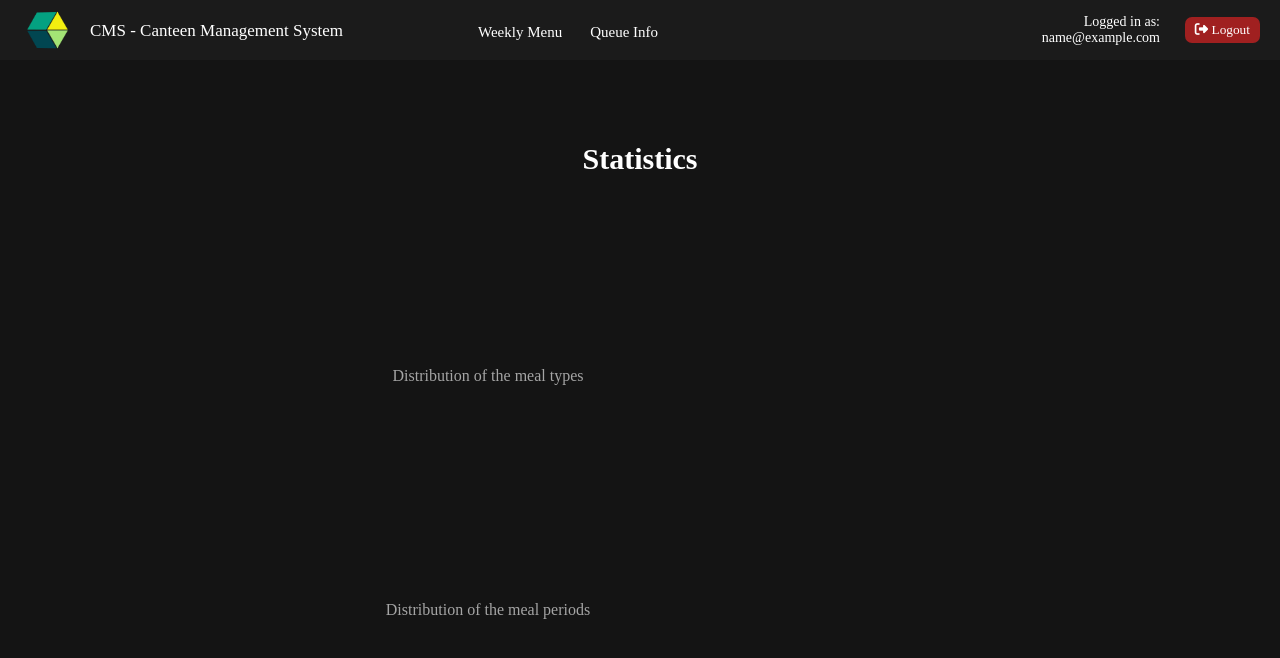
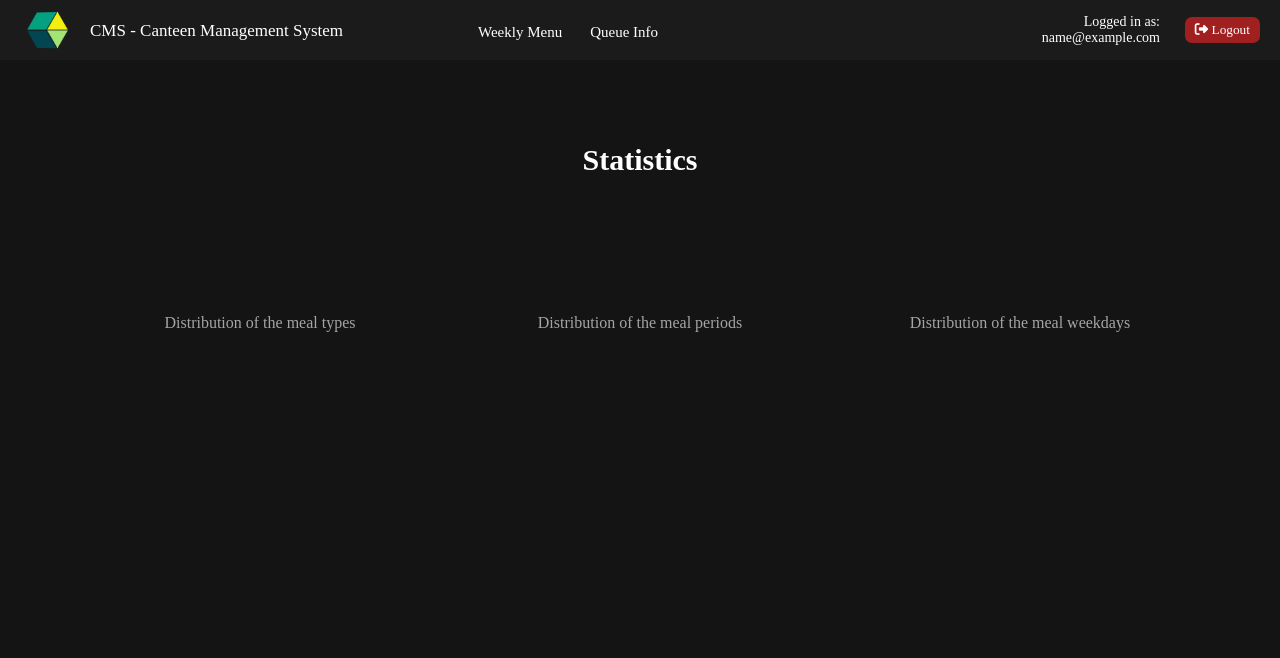
Before and after one commit to Asuryu/GPS, a Flask app: template src/templates/statistics.html in a window 1280 px wide. Shown: the top 658 px of the page. Run offline with Flask 2, Linux system fonts and the light colour scheme; data comes from the database, SQL or seed files in the repository; the template is opened without the code that fills it: most values are stand-ins (such as "Sample title", 1, 10 or a date in 2020); a map, chart or similar area stays blank; some libraries are stand-ins or nearby versions; some web fonts are replaced.

Commit message:
Adding new statistic
Show intents based in the days of the week

```diff
--- a/src/app.py
+++ b/src/app.py
@@ -170,7 +170,8 @@ def statistics():
 def get_statistics():
     meal_types = generate_statistics_for_meal_types() # Generate the statistics for the meal types
     meal_periods = generate_statistics_for_meal_periods() # Generate the statistics for the meal periods
-    return { "meal_types": meal_types, "meal_periods": meal_periods } # Return the statistics
+    meal_weekdays = generate_statistics_for_meal_weekdays() # Generate the statistics for the meal weekdays
+    return { "meal_types": meal_types, "meal_periods": meal_periods, "meal_weekdays": meal_weekdays } # Return the statistics
 
 # API route to handle the index page
 @app.route('/')
--- a/src/static/css/statistics.css
+++ b/src/static/css/statistics.css
@@ -1,10 +1,28 @@
+.wrapTitleStats{
+    position: absolute;
+    top: 50%;
+    left: 50%;
+    transform: translate(-50%, -50%);
+    width: auto;
+    height: auto;
+    display: flex;
+    flex-direction: column;
+    justify-content: center;
+    align-items: center;
+}
+
+.wrapTitleStats .title{
+    position: relative;
+    top: -240px;
+}
+
 .wrap{
     position: absolute;
     top: 50%;
     left: 50%;
     transform: translate(-50%, -50%);
     display: flex;
-    flex-direction: column;
+    flex-direction: row;
     justify-content: center;
     align-items: center;
 }
@@ -13,14 +31,10 @@
     margin-top: 40px;
     margin-bottom: 40px;
     text-align: center;
+    margin-left: 40px;
+    margin-right: 40px;
 }
 .wrap div h{
     color: rgb(165, 165, 165);
     margin-bottom: 15px;
 }
-
-.wrap h{
-    color: white;
-    text-align: center;
-    margin-bottom: 15px;
-}
--- a/src/static/js/statistics.js
+++ b/src/static/js/statistics.js
@@ -3,6 +3,7 @@ $(document).ready(function () {
 
     const mealTypes = document.getElementById("mealTypes")
     const mealPeriods = document.getElementById("mealPeriods")
+    const mealWeekdays = document.getElementById("mealWeekdays")
 
     // Making a GET request to the server to get the statistics
     $.ajax({
@@ -12,6 +13,7 @@ $(document).ready(function () {
         success: function (data) {
             var mealTypesData = data.meal_types // Statistics for meal types
             var mealPeriodsData = data.meal_periods // Statistics for meal periods
+            var mealWeekdaysData = data.meal_weekdays // Statistics for meal periods
 
             new Chart(mealTypes, {
                 type: 'bar',
@@ -20,7 +22,7 @@ $(document).ready(function () {
                     datasets: [{
                         label: '',
                         data: [mealTypesData.Peixe, mealTypesData.Carne, mealTypesData.Vegetariano],
-                        backgroundColor: [ '#ffcf32', '#ff6c32' , '#32ff6c'],
+                        backgroundColor: [ 'rgb(115, 180, 255)', '#ff6c32' , '#32ff6c'],
                     }]
                 },
                 options: {
@@ -44,7 +46,7 @@ $(document).ready(function () {
                     datasets: [{
                         label: 'Meal Periods',
                         data: [mealPeriodsData["Almoço"], mealPeriodsData.Jantar],
-                        backgroundColor: [ 'rgb(157, 115, 255)', 'rgb(115, 180, 255)'],
+                        backgroundColor: [ 'rgb(157, 115, 255)', '#ff73b9'],
                     }]
                 },
                 options: {
@@ -55,6 +57,18 @@ $(document).ready(function () {
                     }
                 }
             })
+
+            new Chart(mealWeekdays, {
+                type: 'doughnut',
+                data: {
+                    labels: ['Segunda-Feira', 'Terça-Feira', 'Quarta-Feira', 'Quinta-Feira', 'Sexta-Feira'],
+                    datasets: [{
+                        label: 'Meal Periods',
+                        data: [mealWeekdaysData["Segunda-Feira"], mealWeekdaysData["Terça-Feira"], mealWeekdaysData["Quarta-Feira"], mealWeekdaysData["Quinta-Feira"], mealWeekdaysData["Sexta-Feira"]],
+                        backgroundColor: ['#F79256', '#FBD1A2', '#7DCFB6', '#00B2CA', '#1D4E89'],
+                    }]
+                }
+            })
         }
     })
 })
--- a/src/templates/statistics.html
+++ b/src/templates/statistics.html
@@ -35,15 +35,21 @@
             <a href="/logout"><i class="fa-solid fa-right-from-bracket"></i> Logout</a>
         </button>
     </header>
+    <div class="wrapTitleStats">
+        <h class="title">Statistics</h>
         <div class="wrap" id="wrap">
-        <h class="title">Statistics</h>
             <div>
                 <h>Distribution of the meal types</h>
                 <canvas id="mealTypes"></canvas>
             </div>
-        <div >
+            <div>
                 <h>Distribution of the meal periods</h>
                 <canvas id="mealPeriods"></canvas>
+            </div>
+            <div>
+                <h>Distribution of the meal weekdays</h>
+                <canvas id="mealWeekdays"></canvas>
+            </div>
         </div>
     </div>
 </body>
```
Also changed, not shown: src/modules/statistics_helpers.py (+28 -0 lines), src/tests/StatisticsTests.py (+4 -0 lines). Lines whose indentation alone changed are shown as unchanged.
